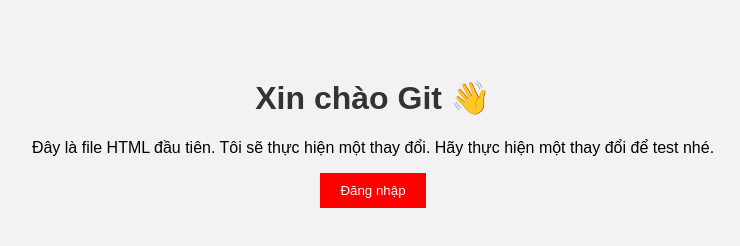
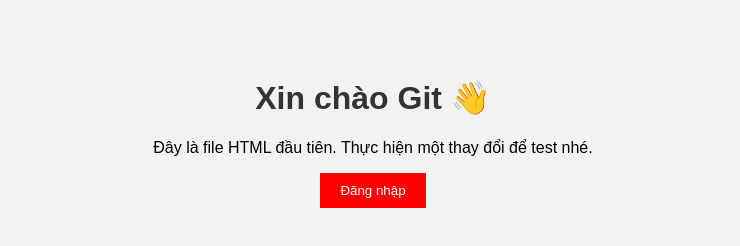
Before and after one commit to bachmv/GitProject, a plain HTML site: page index.html in a window 1280 px wide. Shown: the whole page, without its empty margins (267-1007 px from the left). Drawn offline with Linux system fonts and the light colour scheme.

Commit message:
change test

```diff
--- a/index.html
+++ b/index.html
@@ -7,7 +7,7 @@
 </head>
 <body>
     <h1>Xin chào Git 👋</h1>
-    <p>Đây là file HTML đầu tiên. Tôi sẽ thực hiện một thay đổi. Hãy thực hiện một thay đổi để test nhé.</p>
+    <p>Đây là file HTML đầu tiên. Thực hiện một thay đổi để test nhé.</p>
     <button>Đăng nhập</button>
 </body>
 </html>
```
